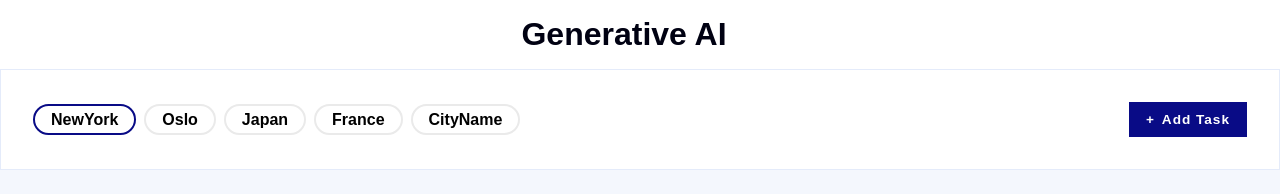
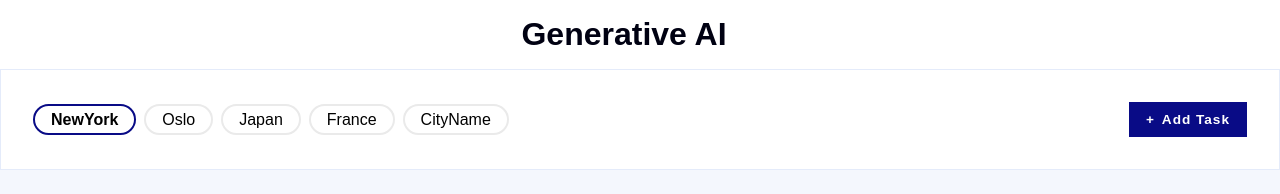
Before and after one commit to priyanshitaneja/Generator-AI, a React (Vite) app: page / in a window 1280 px wide. Shown: the top 194 px of the page. Built offline with nearby package versions, Linux system fonts and the light colour scheme; a web font is replaced by a local one.

Commit message:
city font weight updated

```diff
--- a/src/pages/home/sidebar/sidebar.module.css
+++ b/src/pages/home/sidebar/sidebar.module.css
@@ -32,7 +32,7 @@
   padding: 0.3em 1em;
   margin-right: 0.5em;
   font-size: 1rem;
-  font-weight: 700;
+  font-weight: 500;
   text-transform: capitalize;
   cursor: pointer;
   border: 2px solid #eaeaea;
@@ -42,16 +42,17 @@
 
 .li:not(.active):hover {
   background: var(--accent-hover);
+  border-color: var(--accent-hover);
   color: white;
 }
 
 .active {
   border: 2px solid var(--accent);
+  font-weight: 700;
 }
 
 .open {
   height: 30vh;
-
 }
 
 .open.nav {
```
